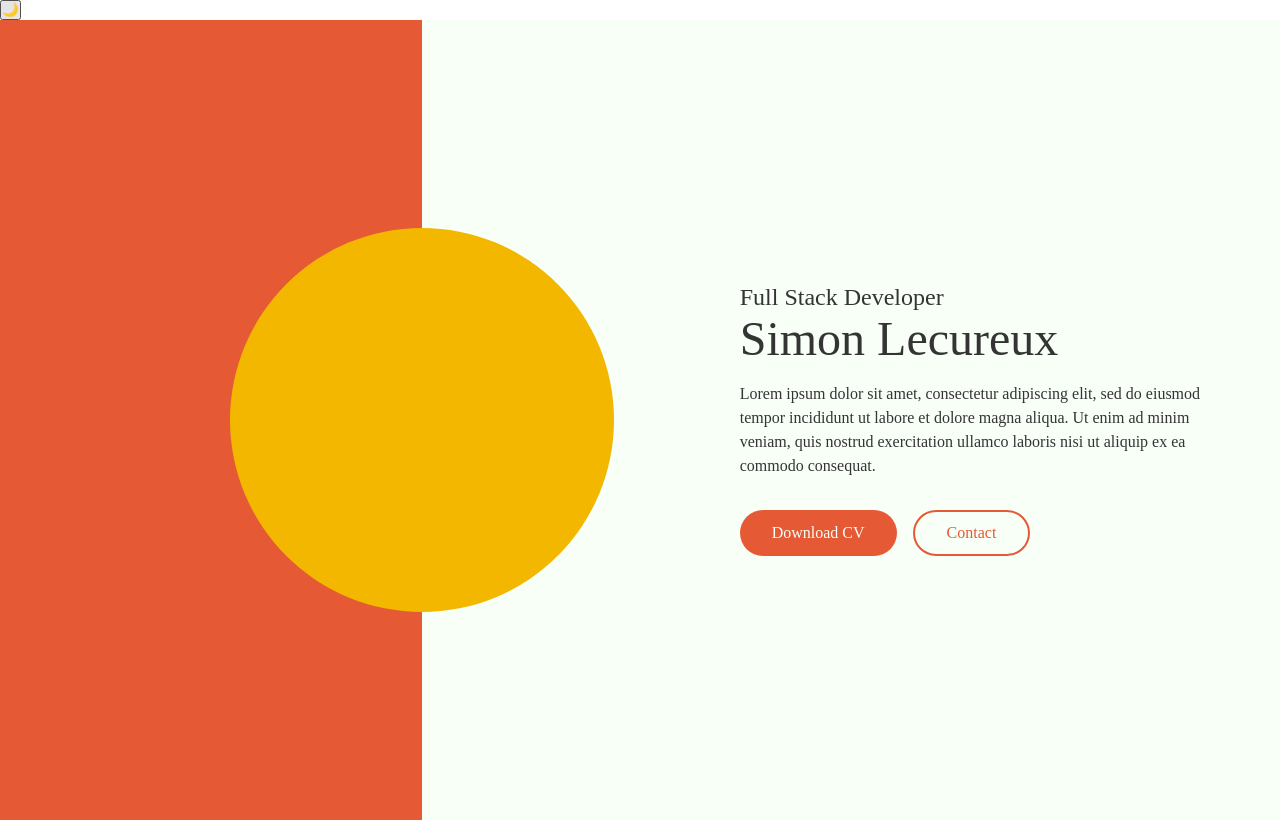
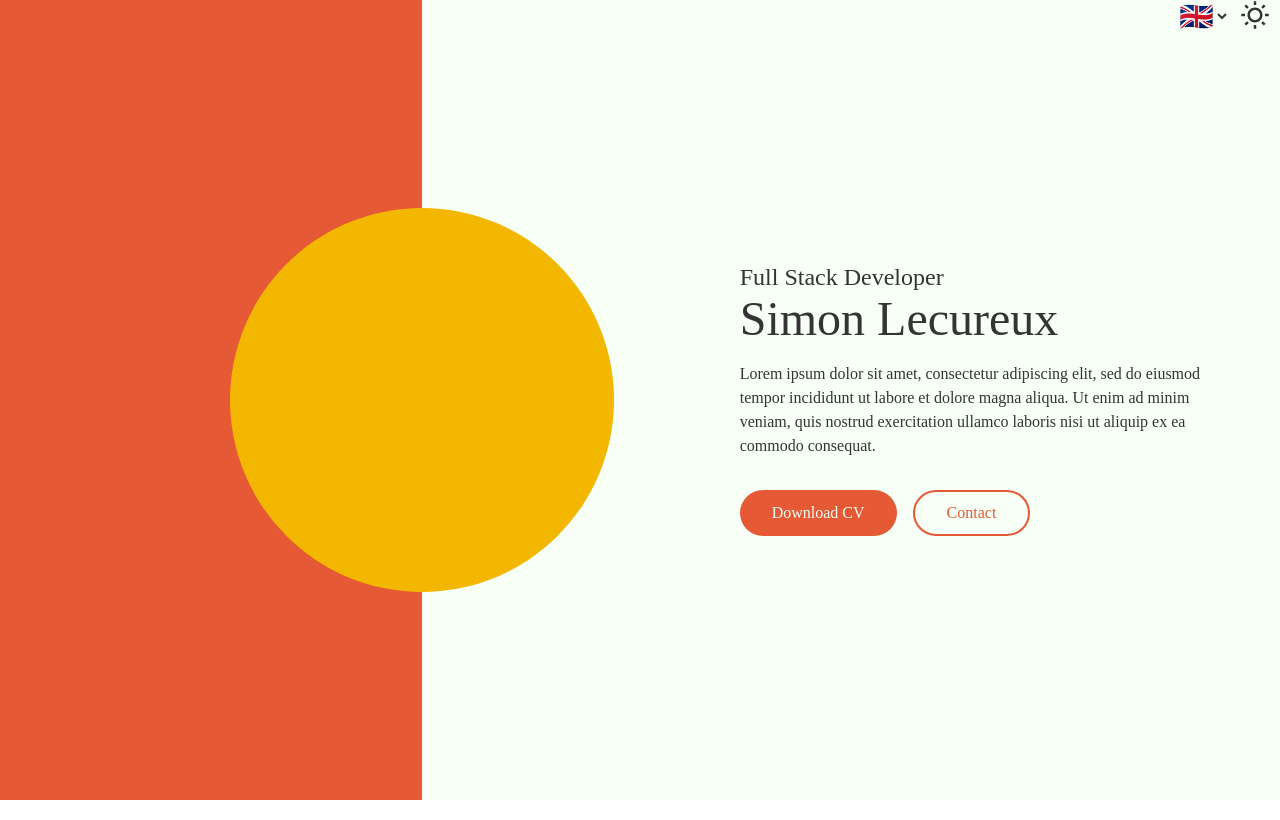
Before and after one commit to SLecureu/SLecureu.github.io, a React (Vite) app: page / in a window 1280 px wide. Built offline with nearby package versions, Linux system fonts and the light colour scheme.

Commit message:
style(language && luminosity)

```diff
--- a/header.jsx
+++ /dev/null
@@ -1,41 +0,0 @@
-import { useState } from "react";
-
-const Header = () => {
-    const [isDarkMode, setIsDarkMode] = useState(false);
-    // const [language, setLanguage] = useState("en");
-
-    const handleToggleDarkMode = () => {
-        setIsDarkMode(!isDarkMode);
-        let root = document.documentElement;
-        root.style.setProperty(
-            "--first-color",
-            isDarkMode ? "rgb(247, 255, 247)" : "rgb(52, 52, 52)"
-        );
-        root.style.setProperty(
-            "--second-color",
-            isDarkMode ? "rgb(52, 52, 52)" : "rgb(247, 255, 247)"
-        );
-    };
-
-    // const handleLanguageChange = (event) => {
-    //     setLanguage(event.target.value);
-    // };
-
-    return (
-        <header className="portfolio__header">
-            <button className="header__icon" onClick={handleToggleDarkMode}>
-                {isDarkMode ? "🌞" : "🌙"}
-            </button>
-            {/* <div className="header__language">
-                <select onChange={handleLanguageChange} value={language}>
-                    <option value="en">English</option>
-                    <option value="fr">Français</option>
-                    <option value="es">Español</option>
-                    <option value="de">Deutsch</option>
-                </select>
-            </div> */}
-        </header>
-    );
-};
-
-export default Header;
--- /dev/null
+++ b/src/components/header.jsx
@@ -0,0 +1,50 @@
+import { useState } from "react";
+import "./header.scss";
+
+const Header = () => {
+    const [isDarkMode, setIsDarkMode] = useState(false);
+    const [language, setLanguage] = useState("en");
+
+    const handleToggleDarkMode = () => {
+        setIsDarkMode(!isDarkMode);
+        let root = document.documentElement;
+        root.style.setProperty(
+            "--first-color",
+            isDarkMode ? "rgb(247, 255, 247)" : "rgb(52, 52, 52)"
+        );
+        root.style.setProperty(
+            "--second-color",
+            isDarkMode ? "rgb(52, 52, 52)" : "rgb(247, 255, 247)"
+        );
+    };
+
+    const handleLanguageChange = (event) => {
+        setLanguage(event.target.value);
+    };
+
+    return (
+        <header className="portfolio__header">
+            <button className="header__icon" onClick={handleToggleDarkMode}>
+                <svg
+                    xmlns="http://www.w3.org/2000/svg"
+                    viewBox="0 0 24 24"
+                    fill="currentColor"
+                >
+                    {isDarkMode ? (
+                        <path d="M10 7C10 10.866 13.134 14 17 14C18.9584 14 20.729 13.1957 21.9995 11.8995C22 11.933 22 11.9665 22 12C22 17.5228 17.5228 22 12 22C6.47715 22 2 17.5228 2 12C2 6.47715 6.47715 2 12 2C12.0335 2 12.067 2 12.1005 2.00049C10.8043 3.27098 10 5.04157 10 7ZM4 12C4 16.4183 7.58172 20 12 20C15.0583 20 17.7158 18.2839 19.062 15.7621C18.3945 15.9187 17.7035 16 17 16C12.0294 16 8 11.9706 8 7C8 6.29648 8.08133 5.60547 8.2379 4.938C5.71611 6.28423 4 8.9417 4 12Z"></path>
+                    ) : (
+                        <path d="M12 18C8.68629 18 6 15.3137 6 12C6 8.68629 8.68629 6 12 6C15.3137 6 18 8.68629 18 12C18 15.3137 15.3137 18 12 18ZM12 16C14.2091 16 16 14.2091 16 12C16 9.79086 14.2091 8 12 8C9.79086 8 8 9.79086 8 12C8 14.2091 9.79086 16 12 16ZM11 1H13V4H11V1ZM11 20H13V23H11V20ZM3.51472 4.92893L4.92893 3.51472L7.05025 5.63604L5.63604 7.05025L3.51472 4.92893ZM16.9497 18.364L18.364 16.9497L20.4853 19.0711L19.0711 20.4853L16.9497 18.364ZM19.0711 3.51472L20.4853 4.92893L18.364 7.05025L16.9497 5.63604L19.0711 3.51472ZM5.63604 16.9497L7.05025 18.364L4.92893 20.4853L3.51472 19.0711L5.63604 16.9497ZM23 11V13H20V11H23ZM4 11V13H1V11H4Z"></path>
+                    )}
+                </svg>
+            </button>
+            <div className="header__language">
+                <select onChange={handleLanguageChange} value={language}>
+                    <option value="en">🇬🇧</option>
+                    <option value="fr">🇫🇷</option>
+                </select>
+            </div>
+        </header>
+    );
+};
+
+export default Header;
--- /dev/null
+++ b/src/components/header.scss
@@ -0,0 +1,30 @@
+@use "../module";
+
+header {
+    width: 100%;
+
+    position: fixed;
+    z-index: 2;
+
+    button,
+    div {
+        float: right;
+        margin-right: 10px;
+
+        border: none;
+        background: transparent;
+    }
+
+    svg {
+        width: 30px;
+        height: 30px;
+    }
+
+    select,
+    option {
+        font-size: 28px;
+        border: none;
+        transition: background-color 0.3s;
+        background-color: var(--first-color);
+    }
+}
--- a/src/main.jsx
+++ b/src/main.jsx
@@ -2,7 +2,7 @@ import React from "react";
 import ReactDOM from "react-dom/client";
 
 import App from "./App.jsx";
-import Header from "../header.jsx";
+import Header from "./components/header.jsx";
 
 ReactDOM.createRoot(document.getElementById("root")).render(
     <React.StrictMode>
--- a/src/pages/page1.scss
+++ b/src/pages/page1.scss
@@ -7,7 +7,9 @@
     align-items: center;
     justify-content: space-between;
 
+    transition: background-color 0.3s;
     background-color: var(--first-color);
+
     @media screen and (max-width: module.$tablet-width),
         screen and (max-aspect-ratio: 1/1) {
         flex-direction: column;
```
